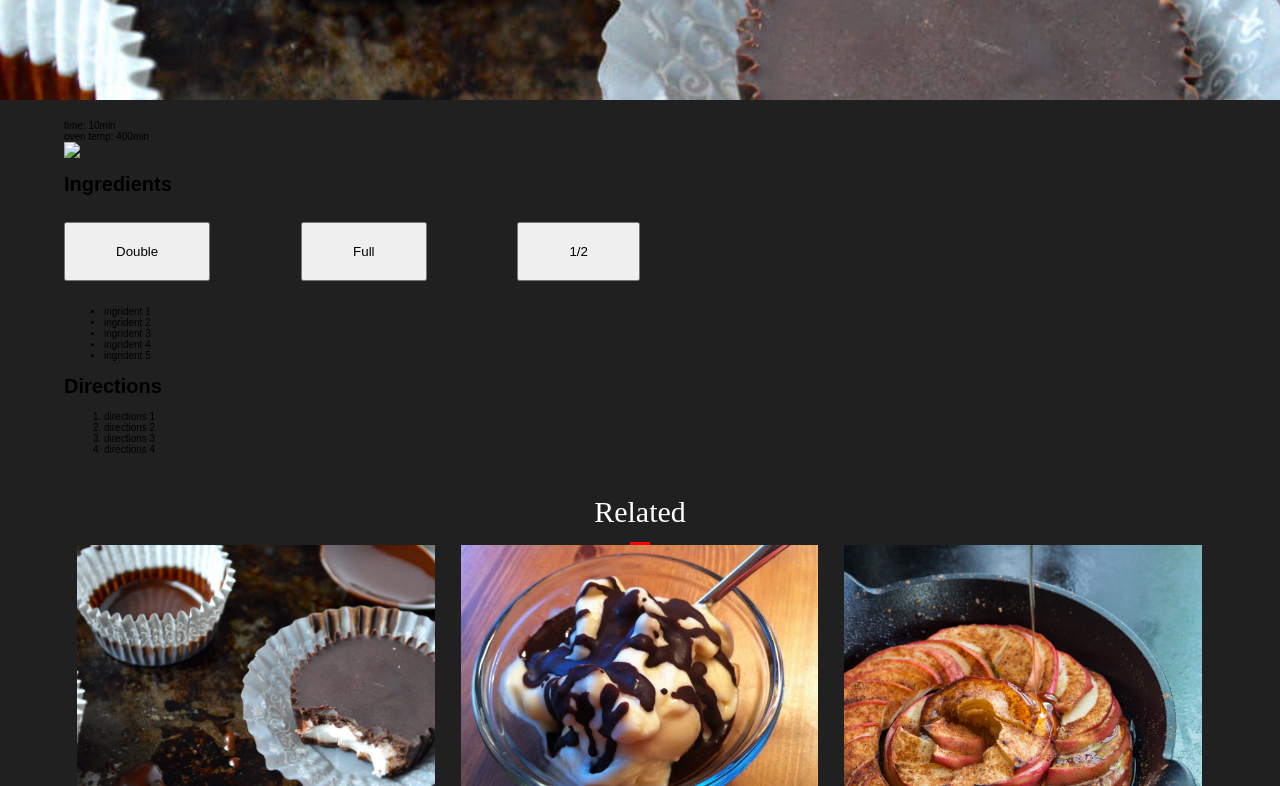
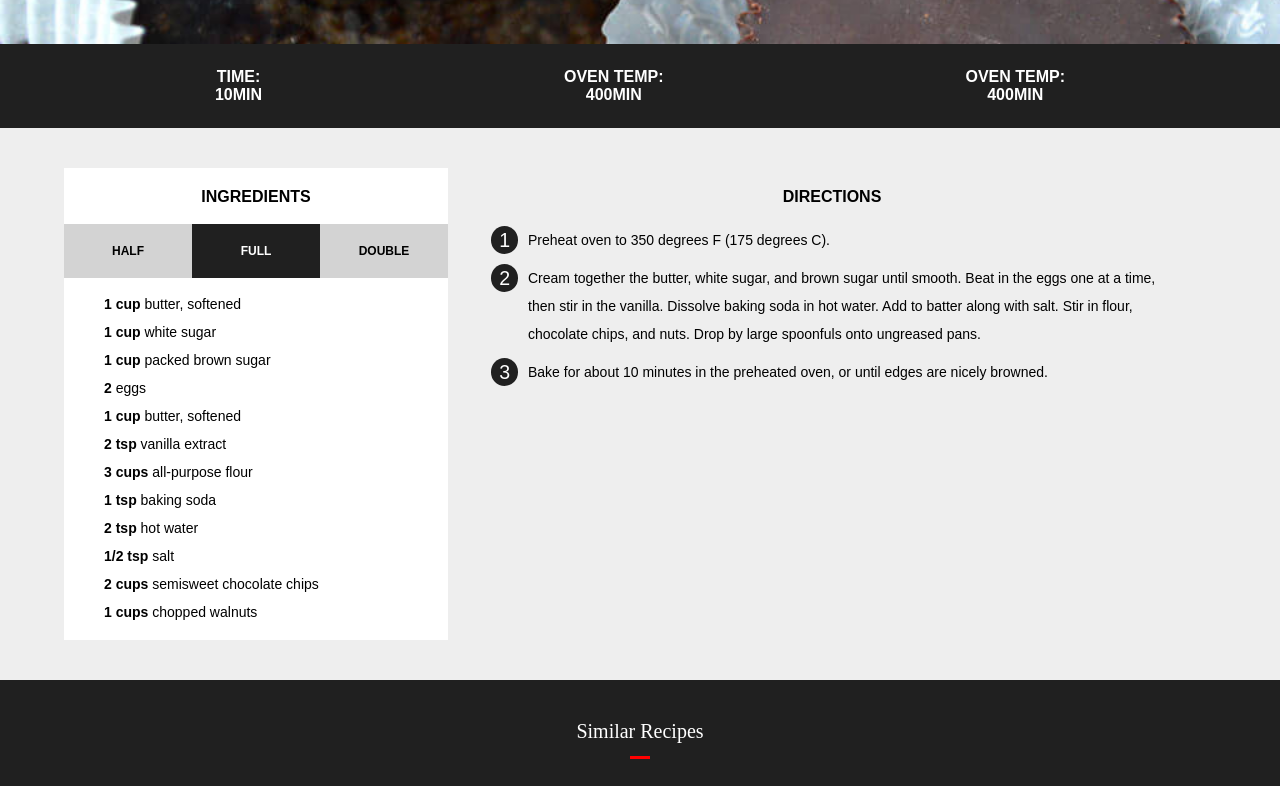
Before and after one commit to mikaelatavernese/recipe-index, a plain HTML site: page recipe.html in a window 1280 px wide. Shown: the part 460-1246 px from the top of the page. Drawn offline with Linux system fonts and the light colour scheme.

Commit message:
recipe updates

```diff
--- a/css/main.css
+++ b/css/main.css
@@ -16,7 +16,7 @@ header {
   text-align: center;
   color: white;
   font-family: 'Playfair Display', serif;
-  font-size: 3em;
+  font-size: 2.5em;
   position: relative;
   padding-bottom: 16px;
 }
@@ -36,8 +36,11 @@ a {
   text-decoration: none;
 }
 
+/*remove button style*/
 button {
   outline: none;
+  background: none;
+  border: none;
 }
 
 .card:hover {
@@ -77,7 +80,6 @@ h2 {
   text-transform: uppercase;
   font-weight: 600;
   color: white;
-  background: none;
   transition: all 0.2s ease-out 0.1s;
 }
 
@@ -114,7 +116,7 @@ h2 {
 .title {
   font-family: 'Playfair Display', serif;
   padding: 20px 10px;
-  color: black;
+  color: #202020;
   font-size: 1.8em;
   text-align: center;
   position: relative;
@@ -151,37 +153,158 @@ h2 {
 
 /*recipe pages only*/
 
-.recipe-header {
-  margin: 20px auto;
-  color: white;
+.recipe-img {
+  margin: 20px auto 0;
   height: 50vh;
   background: url(../images/recipe-1.jpg) no-repeat center top;
   background-size: cover;
+  /*padding-top: 50px;*/
+}
+
+.recipe-name{
+  color: white;
   font-family: 'Playfair Display', serif;
   font-size: 2.2em;
   text-align: center;
-  padding-top: 50px;
+  padding-top: 10%;
 }
 
-.recipe-name {
-  width: 50%;
+.recipe-tag{
   color: white;
   font-family: 'Playfair Display', serif;
+  font-size: 2.2em;
+  text-align: center;
+}
+
+.recipe-details {
+  font-size: 1.6em;
+  display: flex;
+  justify-content: space-around;
+  text-align: center;
+  background: #202020;
+  padding: 24px 5%;
+  text-transform: uppercase;
+  font-weight: 600;
+  color: white;
+}
+
+.inside{
+    background: #eeeeee;
+    width: 100%;
+    margin: 0;
+    max-width: none;
+}
+
+.recipe-container{
+  font-family: 'Raleway', sans-serif;
+  margin: 0 auto;
+  width: 90%;
+  max-width: 1280px;
+  display: flex;
+  justify-content: space-between;
+  padding: 40px 0;
+}
+
+.ingridents-container {
+  background: white;
+  flex: 2;
+}
+
+
+.directions-container {
+  flex: 4;
+  position: relative;
+}
+
+.directions-container ol>li:before {
+    content: counter(li);
+    counter-increment: li;
+    display: inline-block;
+    position: absolute;
+    font-size: 1.4em;
+    background: #202020;
+    border-radius: 100%;
+    color: white;
+    width: 1.4em;
+    text-align: center;
+    display: inline-block;
+    left: 43px;
+  }
+
+h1 {
+  margin: 0;
+  padding: 20px 0;
+  text-transform: uppercase;
+  text-align: center;
+  font-size: 1.6em;
 }
 
 .serving-container {
   display: flex;
-  width: 50%;
   flex-direction: row;
   height: 50px;
-  justify-content: space-between;
   align-items: center;
-  margin: 30px 0;
 }
 
 .serving {
-  padding: 20px 50px;
+  padding: 20px 0;
+  text-align: center;
+  font-size: 1.2em;
+  text-transform: uppercase;
+  font-weight: 600;
+  flex: 1;
+  background: lightgray;
+
 }
+
+.active {
+  background: #202020;
+  color: white;
+}
+
+ul, ol{
+  font-size: 1.4em;
+  line-height: 2em;
+}
+
+ul{
+  list-style: none;
+  padding-right: 20px;
+}
+
+ol {
+  margin: 0 40px;
+  counter-reset: li;
+  list-style: none;
+}
+
+ol>li {
+  margin-bottom: 10px;
+}
+
+.amount {
+  display: inline-block;
+}
+
+.measurement {
+  display: inline-block;
+  font-weight: 600;
+}
+
+footer {
+  margin: 0 auto;
+  width: 90%;
+  max-width: 1280px;
+}
+
+footer header {
+  margin-bottom: 30px;
+  font-size: 2.0em;
+}
+
+
+
+
 
 
 /*1024*/
--- a/recipe.html
+++ b/recipe.html
@@ -8,59 +8,105 @@
 
 <body>
   <header>Really Delicious Recipes</header>
-    <div class="recipe-header">
-    name of recipe<div class="recipe-tag">tag1</div>
+  <div class="recipe-img">
+    <div class="recipe-name"> name of recipe </div>
+    <div class="recipe-tag">tag1</div>
+    </aside>
   </div>
-
-<div class="main-container">
-
-    <div class="recipe-details">time: 10min</div>
-    <div class="recipe-details">oven temp: 400min</div>
-
-  <img src="#">
+  <div class="recipe-details">
+    <div class="detail">time:
+      <br>10min</div>
+    <div class="detail">oven temp:
+      <br>400min</div>
+    <div class="detail">oven temp:
+      <br>400min</div>
+  </div>
+  <div class="main-container inside">
+    <div class="recipe-container">
+      <div class="ingridents-container">
         <h1>Ingredients</h1>
         <div class="serving-container">
-    <button class="serving">Double</button>
-    <button class="serving">Full</button>
-    <button class="serving">1/2</button>
+          <button class="serving">half</button>
+          <button class="serving active">Full</button>
+          <button class="serving">double</button>
         </div>
         <ul>
-    <li>ingrident 1</li>
-    <li>ingrident 2</li>
-    <li>ingrident 3</li>
-    <li>ingrident 4</li>
-    <li>ingrident 5</li>
+          <li>
+            <div class="measurement">
+              <div class="amount">1</div> cup</div> butter, softened</li>
+          <li>
+            <div class="measurement">
+              <div class="amount">1</div> cup</div> white sugar</li>
+          <li>
+            <div class="measurement">
+              <div class="amount">1</div> cup</div> packed brown sugar</li>
+          <li>
+            <div class="measurement">
+              <div class="amount">2</div>
+            </div> eggs</li>
+          <li>
+            <div class="measurement">
+              <div class="amount">1</div> cup</div> butter, softened</li>
+          <li>
+            <div class="measurement">
+              <div class="amount">2</div> tsp</div> vanilla extract</li>
+          <li>
+            <div class="measurement">
+              <div class="amount">3</div> cups</div> all-purpose flour</li>
+          <li>
+            <div class="measurement">
+              <div class="amount">1</div> tsp</div> baking soda</li>
+          <li>
+            <div class="measurement">
+              <div class="amount">2</div> tsp</div> hot water</li>
+          <li>
+            <div class="measurement">
+              <div class="amount">1/2</div> tsp</div> salt</li>
+          <li>
+            <div class="measurement">
+              <div class="amount">2</div> cups</div> semisweet chocolate chips</li>
+          <li>
+            <div class="measurement">
+              <div class="amount">1</div> cups</div> chopped walnuts</li>
         </ul>
+      </div>
+      <div class="directions-container">
         <h1>Directions</h1>
         <ol>
-    <li>directions 1</li>
-    <li>directions 2</li>
-    <li>directions 3</li>
-    <li>directions 4</li>
+          <li>Preheat oven to 350 degrees F (175 degrees C).</li>
+          <li>Cream together the butter, white sugar, and brown sugar until smooth. Beat in the eggs one at a  time, then stir in the vanilla. Dissolve baking soda in hot water. Add to batter along with salt. Stir in flour, chocolate chips, and nuts. Drop by large spoonfuls onto ungreased pans.</li>
+          <li>Bake for about 10 minutes in the preheated oven, or until edges are nicely browned.</li>
         </ol>
-
+      </div>
+    </div>
+  </div>
   <footer>
-    <header>Related</header>
+    <header>Similar Recipes</header>
     <div class="row-container">
       <a class="card" href="recipe.html">
         <div class="card-img" style="background-image:url(images/recipe-1.jpg)"></div>
         <div class="title">Sprinkle Cookies</div>
-          <div class="tag-container"><div class="tag">cookies</div><div class="tag">dinner</div></div>
-
+        <div class="tag-container">
+          <div class="tag">cookies</div>
+          <div class="tag">dinner</div>
+        </div>
       </a>
       <a class="card" href="recipe.html">
         <div class="card-img" style="background-image:url(images/recipe-2.jpg)"></div>
         <div class="title">title of recipe2</div>
-          <div class="tag-container"><div class="tag">muffins</div></div>
+        <div class="tag-container">
+          <div class="tag">muffins</div>
+        </div>
       </a>
       <a class="card" href="recipe.html">
         <div class="card-img" style="background-image:url(images/recipe-3.jpg)"></div>
         <div class="title">title of recipe3</div>
-          <div class="tag-container"><div class="tag">muffins</div></div>
+        <div class="tag-container">
+          <div class="tag">muffins</div>
+        </div>
       </a>
     </div>
   </footer>
-  </div>
   <script type="text/javascript" src="js/jquery-2.1.4.js"></script>
   <script type="text/javascript" src="js/main.js"></script>
 </body>
```
Also changed, not shown: images/9b60a9f10352372a3906004d6f23d8e9.jpg. Lines whose indentation alone changed are shown as unchanged.
